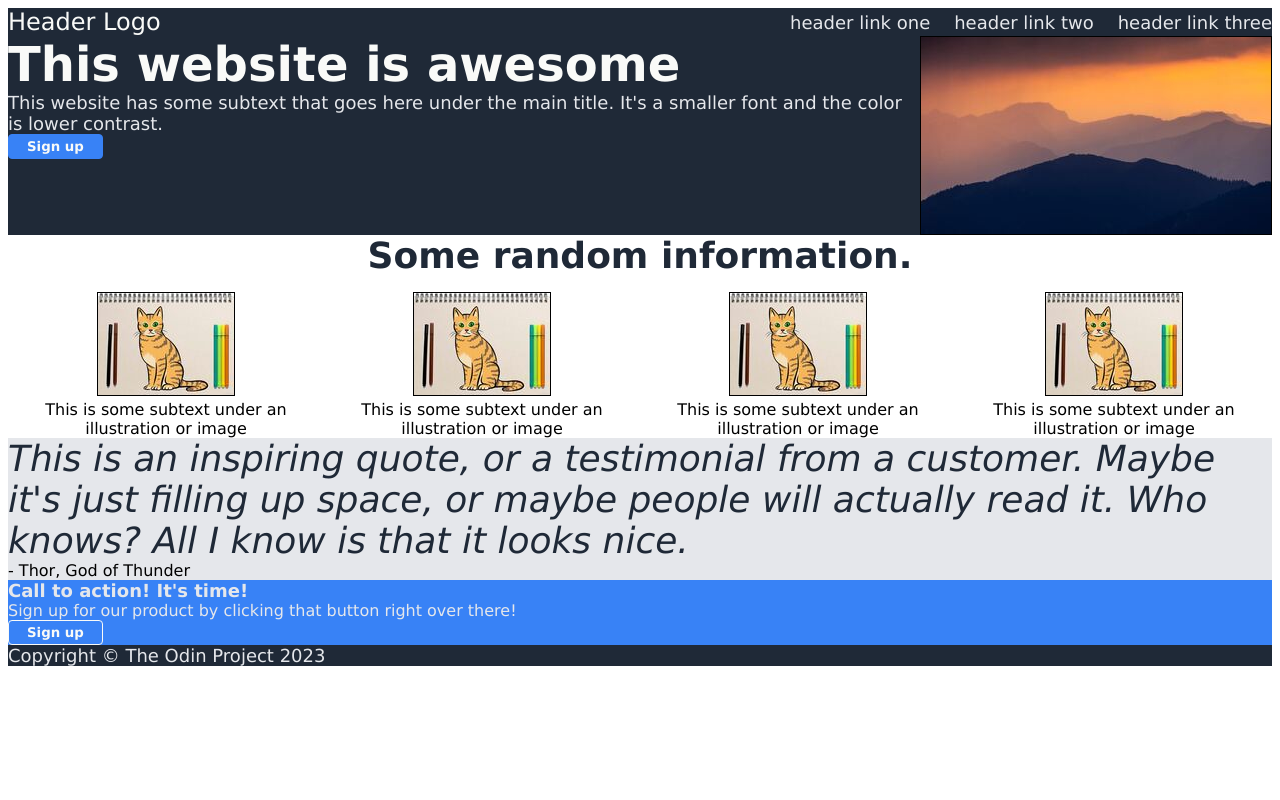
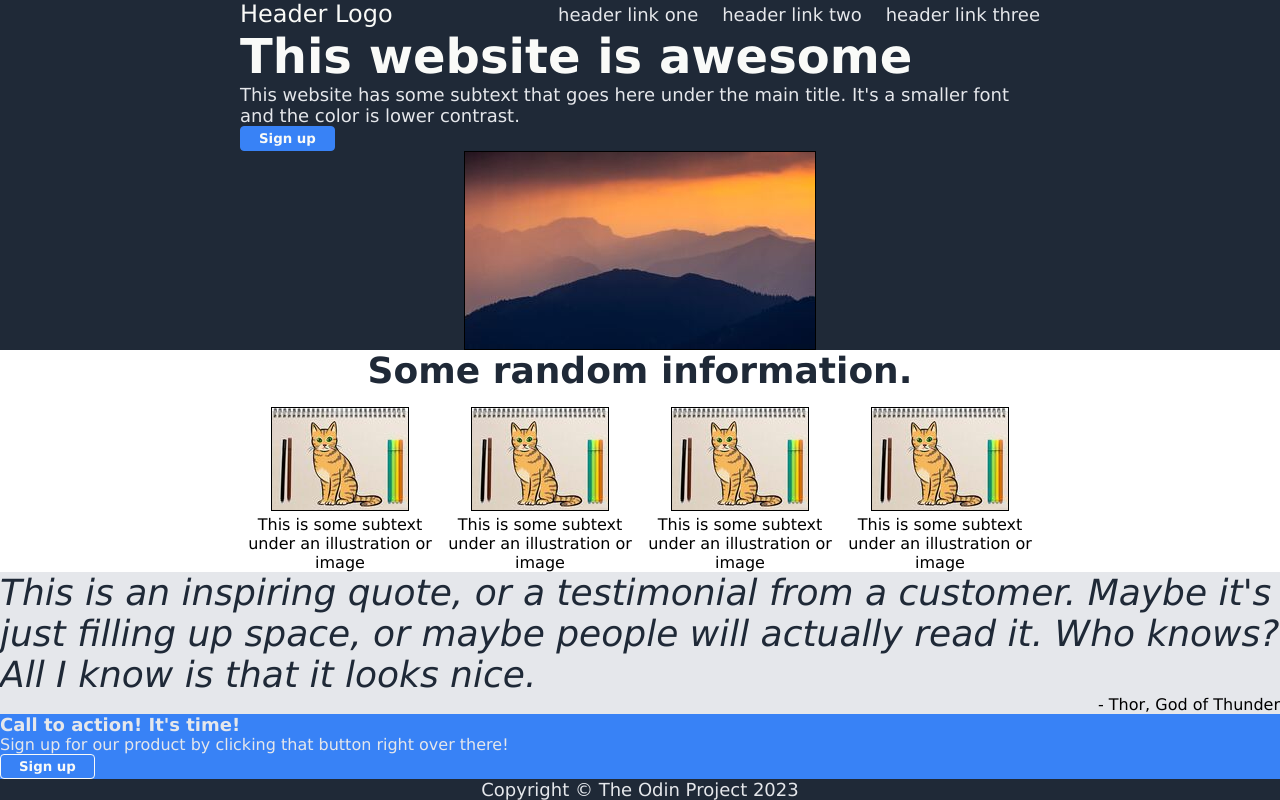
Before and after one commit to shpatspahiu/landing-page, a plain HTML site: page index.html in a window 1280 px wide. Drawn offline with Linux system fonts and the light colour scheme.

Commit message:
Add put contents in new containers
In order to center page content new containers have been added,
Header, Top content, and mid top content have been centered.

```diff
--- a/index.html
+++ b/index.html
@@ -6,7 +6,10 @@
     <title>Landing Page</title>
     <link href="style.css" rel="stylesheet" />
   </head>
+
   <body>
+    <div class="content">
+      <div class="head-top">
         <div class="header">
           <div class="logo">Header Logo</div>
           <ul>
@@ -25,8 +28,11 @@
             </p>
             <button class="btn-top">Sign up</button>
           </div>
-
-      <img src="images/mountain.jpg" alt="this is a placeholder for an image" />
+        </div>
+        <img
+          src="images/mountain.jpg"
+          alt="this is a placeholder for an image"
+        />
       </div>
 
       <div class="mid-top">
@@ -62,9 +68,9 @@
 
       <div class="mid-bottom">
         <p class="quote">
-        This is an inspiring quote, or a testimonial from a customer. Maybe it's
-        just filling up space, or maybe people will actually read it. Who knows?
-        All I know is that it looks nice.
+          This is an inspiring quote, or a testimonial from a customer. Maybe
+          it's just filling up space, or maybe people will actually read it. Who
+          knows? All I know is that it looks nice.
         </p>
         <p class="author">- Thor, God of Thunder</p>
       </div>
@@ -75,6 +81,7 @@
 
         <button class="btn-bottom">Sign up</button>
       </div>
+    </div>
 
     <footer>Copyright &copy; The Odin Project 2023</footer>
   </body>
--- a/style.css
+++ b/style.css
@@ -1,5 +1,69 @@
 * {
   font-family: Verdana, Geneva, Tahoma, sans-serif;
+}
+
+body {
+  display: flex;
+  flex-direction: column;
+  margin: 0;
+}
+
+.content {
+  flex: 1 1 auto;
+}
+
+.head-top {
+  display: flex;
+  flex-direction: column;
+  align-items: center;
+}
+
+.header {
+  color: #e5e7eb;
+  font-size: 18px;
+  display: flex;
+  justify-content: space-between;
+  align-items: center;
+  width: 800px;
+}
+
+.top {
+  display: flex;
+  width: 800px;
+}
+
+.mid-top {
+  display: flex;
+  flex-direction: column;
+  align-items: center;
+}
+
+.mid-top .ilustrations {
+  width: 800px;
+  display: flex;
+  text-align: center;
+}
+
+.mid-bottom {
+  background-color: #e5e7eb;
+}
+
+.bottom {
+  background-color: #3882f6;
+  color: #e5e7eb;
+}
+
+footer {
+  display: flex;
+  justify-content: center;
+  align-items: center;
+}
+
+.secondary-text,
+footer,
+a {
+  color: #e5e7eb;
+  font-size: 18px;
 }
 
 .header .logo {
@@ -21,42 +85,6 @@ ul {
   gap: 24px;
 }
 
-.header {
-  color: #e5e7eb;
-  font-size: 18px;
-  display: flex;
-  justify-content: space-between;
-  align-items: center;
-}
-
-.top {
-  display: flex;
-}
-
-.mid-top .ilustrations {
-  display: flex;
-  text-align: center;
-}
-
-.ilustration {
-}
-
-.mid-bottom {
-  background-color: #e5e7eb;
-}
-
-.bottom {
-  background-color: #3882f6;
-  color: #e5e7eb;
-}
-
-.secondary-text,
-footer,
-a {
-  color: #e5e7eb;
-  font-size: 18px;
-}
-
 .info-text {
   font-size: 36px;
   font-weight: bolder;
@@ -68,6 +96,10 @@ p {
   padding: 0;
 }
 
+p.author {
+  text-align: right;
+}
+
 a {
   text-decoration: none;
 }
@@ -76,8 +108,7 @@ img {
   border: 1px solid black;
 }
 
-.header,
-.top,
+.head-top,
 footer {
   background-color: #1f2937;
 }
```
Lines whose indentation alone changed are shown as unchanged.
